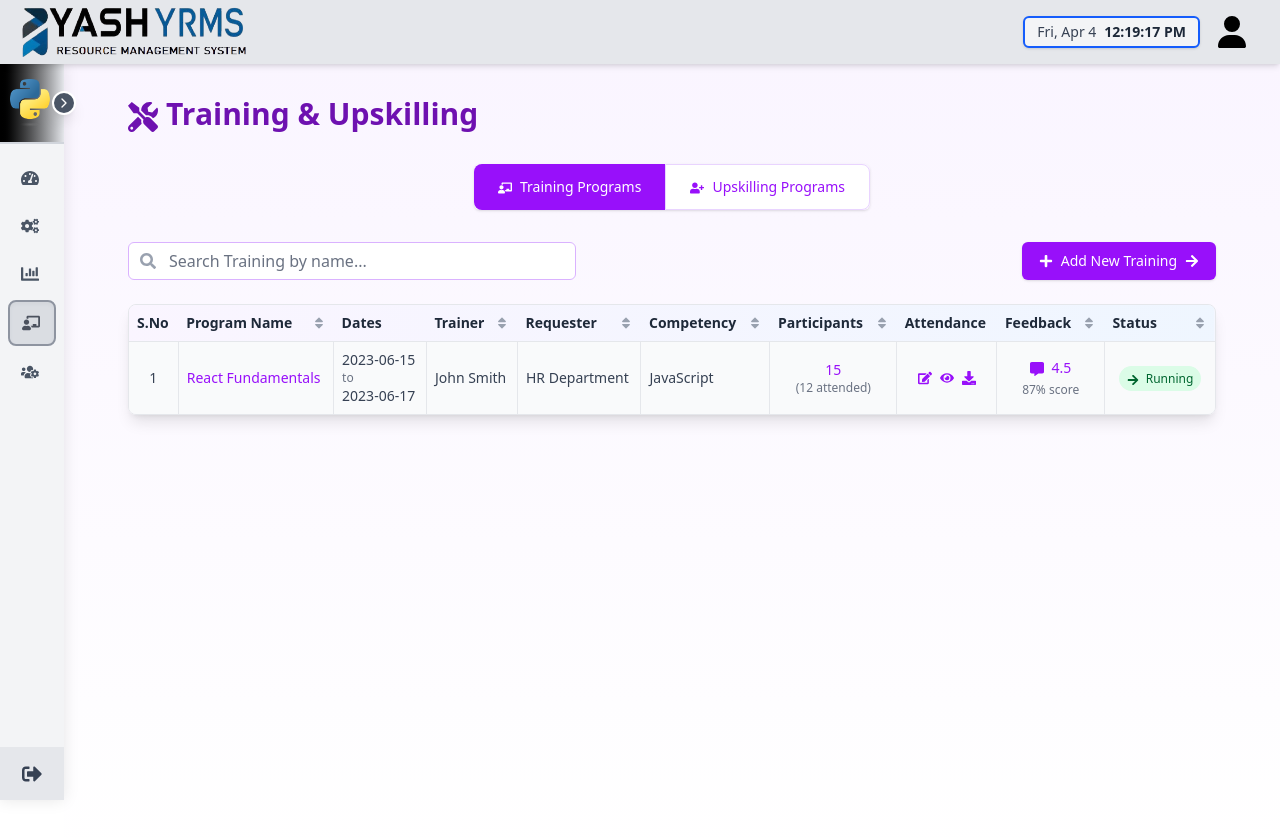
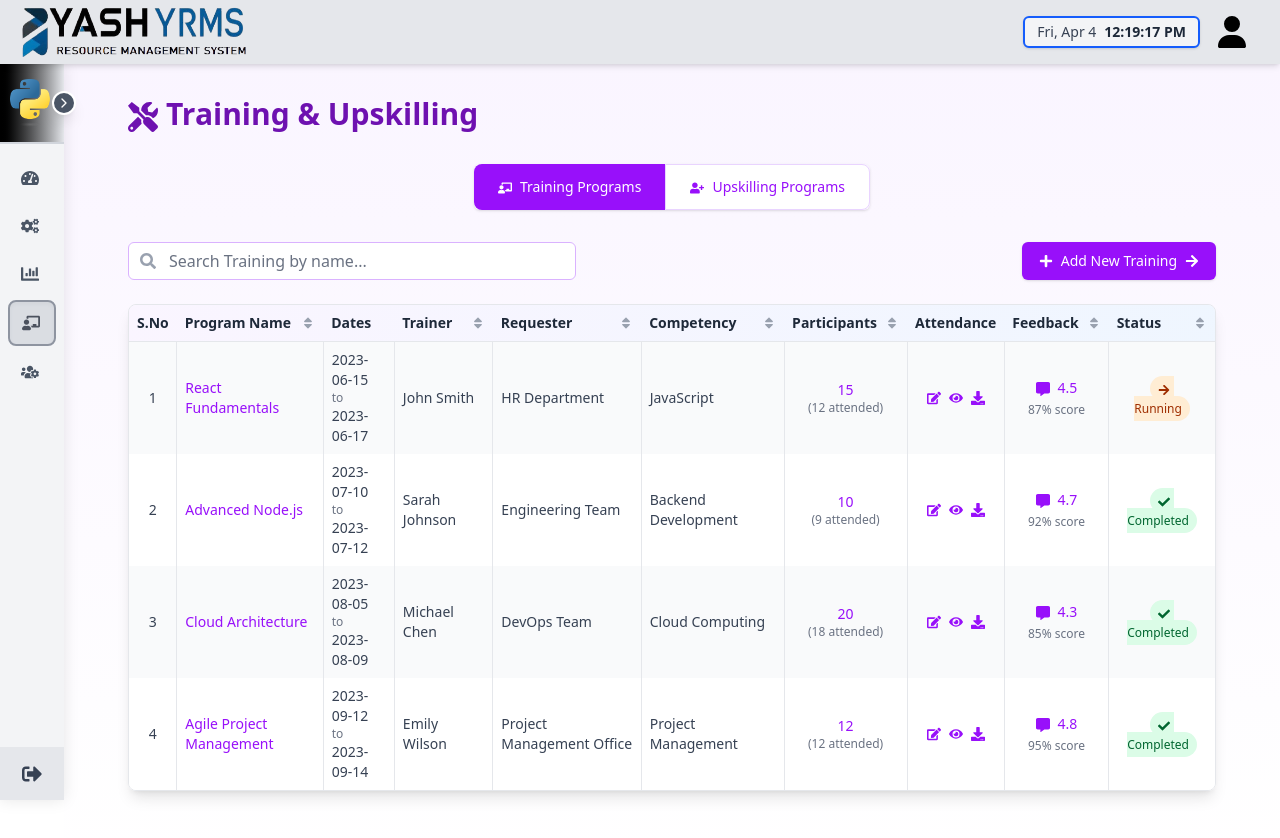
Before and after one commit to kartikey6699/YRMS-frontend, a React (Vite) app: page /manage-training in a window 1280 px wide. Shown: the top 838 px of the page. Built offline with nearby package versions, Linux system fonts and the light colour scheme; sample sign-in values are in the browser's storage.

Commit message:
change color

```diff
--- a/src/component/Dashboard/Admin/Training&Upskilling/AssignTraining.jsx
+++ b/src/component/Dashboard/Admin/Training&Upskilling/AssignTraining.jsx
@@ -53,10 +53,50 @@ const AssignTraining = () => {
       score: 87,
       status: 'running'
     },
-    // ... other training data
+    {
+      id: 2,
+      name: 'Advanced Node.js',
+      startDate: '2023-07-10',
+      endDate: '2023-07-12',
+      trainer: 'Sarah Johnson',
+      requester: 'Engineering Team',
+      competency: 'Backend Development',
+      participants: 10,
+      inAttendance: 9,
+      feedback: 4.7,
+      score: 92,
+      status: 'completed'
+    },
+    {
+      id: 3,
+      name: 'Cloud Architecture',
+      startDate: '2023-08-05',
+      endDate: '2023-08-09',
+      trainer: 'Michael Chen',
+      requester: 'DevOps Team',
+      competency: 'Cloud Computing',
+      participants: 20,
+      inAttendance: 18,
+      feedback: 4.3,
+      score: 85,
+      status: 'completed'
+    },
+    {
+      id: 4,
+      name: 'Agile Project Management',
+      startDate: '2023-09-12',
+      endDate: '2023-09-14',
+      trainer: 'Emily Wilson',
+      requester: 'Project Management Office',
+      competency: 'Project Management',
+      participants: 12,
+      inAttendance: 12,
+      feedback: 4.8,
+      score: 95,
+      status: 'completed'
+    }
   ]);
 
-  // Enhanced upskilling data with new columns
   const [upskillingData, setUpskillingData] = useState([
     {
       id: 1,
@@ -77,9 +117,9 @@ const AssignTraining = () => {
 
   const statusOptions = [
     { value: 'hold', label: 'Hold', icon: <FaPause className="inline mr-1" />, color: 'bg-yellow-100 text-yellow-800' },
-    { value: 'pending', label: 'Pending', icon: <FaHourglassHalf className="inline mr-1" />, color: 'bg-blue-100 text-blue-800' },
-    { value: 'running', label: 'Running', icon: <FaArrowRight className="inline mr-1" />, color: 'bg-green-100 text-green-800' },
-    { value: 'completed', label: 'Completed', icon: <FaCheck className="inline mr-1" />, color: 'bg-purple-100 text-purple-800' }
+    { value: 'pending', label: 'Pending', icon: <FaHourglassHalf className="inline mr-1" />, color: 'bg-red-100 text-red-800' },
+    { value: 'running', label: 'Running', icon: <FaArrowRight className="inline mr-1" />, color: 'bg-orange-100 text-orange-800' },
+    { value: 'completed', label: 'Completed', icon: <FaCheck className="inline mr-1" />, color: 'bg-green-100 text-green-800' }
   ];
 
   const handleStatusChange = (id, newStatus, isTraining) => {
@@ -166,11 +206,10 @@ const AssignTraining = () => {
                 setSearchTerm('');
                 setSortConfig({ key: null, direction: 'ascending' });
               }}
-              className={`px-6 py-3 text-sm font-medium rounded-l-lg focus:outline-none transition-colors ${
-                activeTab === 'training'
+              className={`px-6 py-3 text-sm font-medium rounded-l-lg focus:outline-none transition-colors ${activeTab === 'training'
                   ? 'bg-purple-600 text-white shadow-purple'
                   : 'bg-white text-purple-600 hover:bg-purple-50 border border-purple-200'
-              }`}
+                }`}
             >
               <FaChalkboardTeacher className="inline mr-2" />
               Training Programs
@@ -181,11 +220,10 @@ const AssignTraining = () => {
                 setSearchTerm('');
                 setSortConfig({ key: null, direction: 'ascending' });
               }}
-              className={`px-6 py-3 text-sm font-medium rounded-r-lg focus:outline-none transition-colors ${
-                activeTab === 'upskilling'
+              className={`px-6 py-3 text-sm font-medium rounded-r-lg focus:outline-none transition-colors ${activeTab === 'upskilling'
                   ? 'bg-purple-600 text-white shadow-purple'
                   : 'bg-white text-purple-600 hover:bg-purple-50 border border-purple-200'
-              }`}
+                }`}
             >
               <FaUserPlus className="inline mr-2" />
               Upskilling Programs
```
